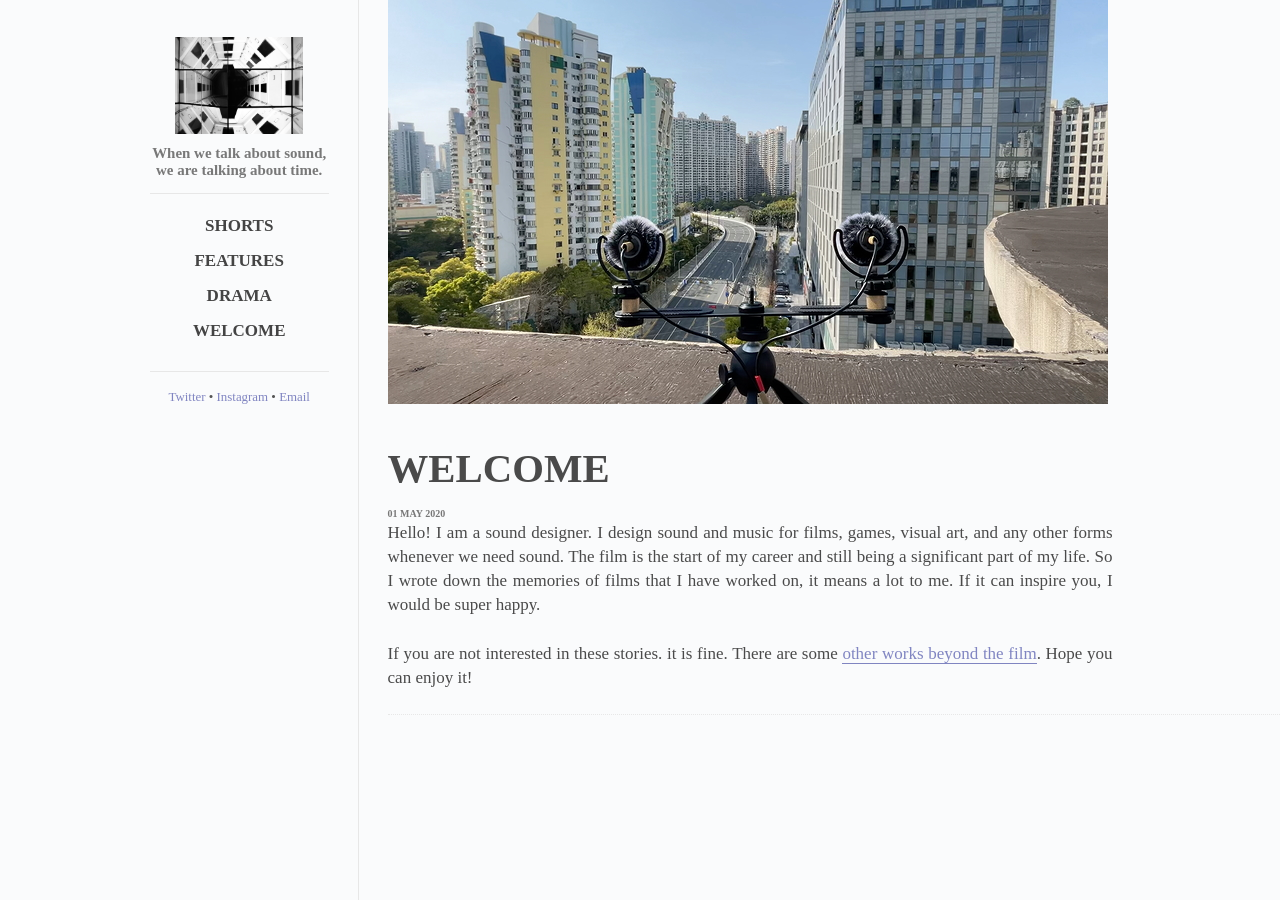
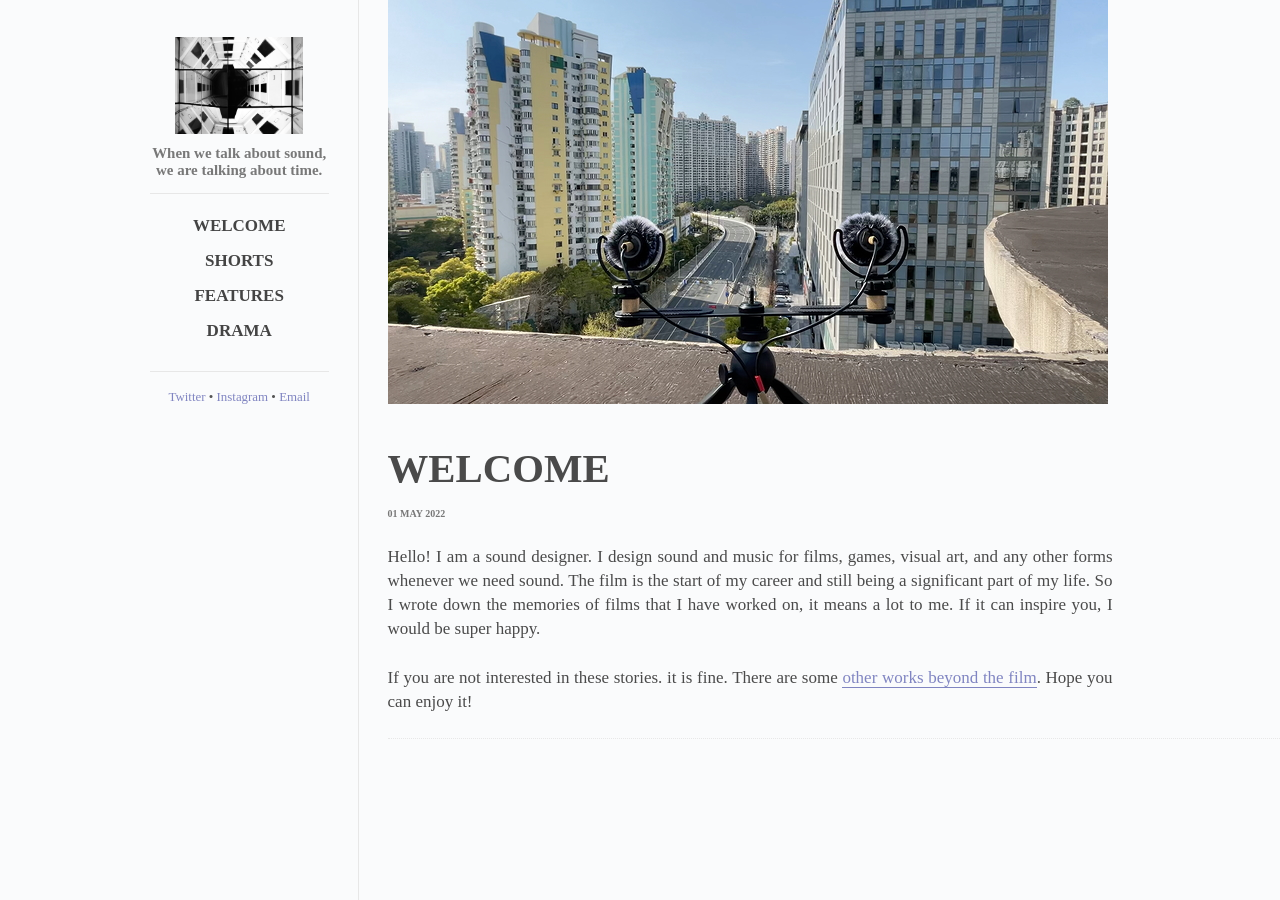
Before and after one commit to zhaojian26/works, a Jekyll site: the page built from _posts/2022-05-01-welcome.md, in a window 1280 px wide. Built offline with Jekyll 4.4.1, drawn with Linux system fonts in a browser that asks for light colours; Markdown is read by kramdown in place of the engine named in the settings.

Commit message:
fix time

```diff
--- a/_posts/2022-05-01-welcome.md
+++ b/_posts/2022-05-01-welcome.md
@@ -2,10 +2,10 @@
 layout: post
 title: welcome
 cover: welcome.jpg
-date:   2020-05-01 12:00:00
+date:   2022-05-01 12:00:00
 categories: posts
 ---
-
+<br>
 Hello! I am a sound designer. I design sound and music for films, games, visual art, and any other forms whenever we need sound. The film is the start of my career and still being a significant part of my life. So I wrote down the memories of films that I have worked on, it means a lot to me. If it can inspire you, I would be super happy.
 
 If you are not interested in these stories. it is fine. There are some [other works beyond the film](https://www.youtube.com/channel/UC1zijzn8qPG5BK8-dVRDRQQ). Hope you can enjoy it!
```
